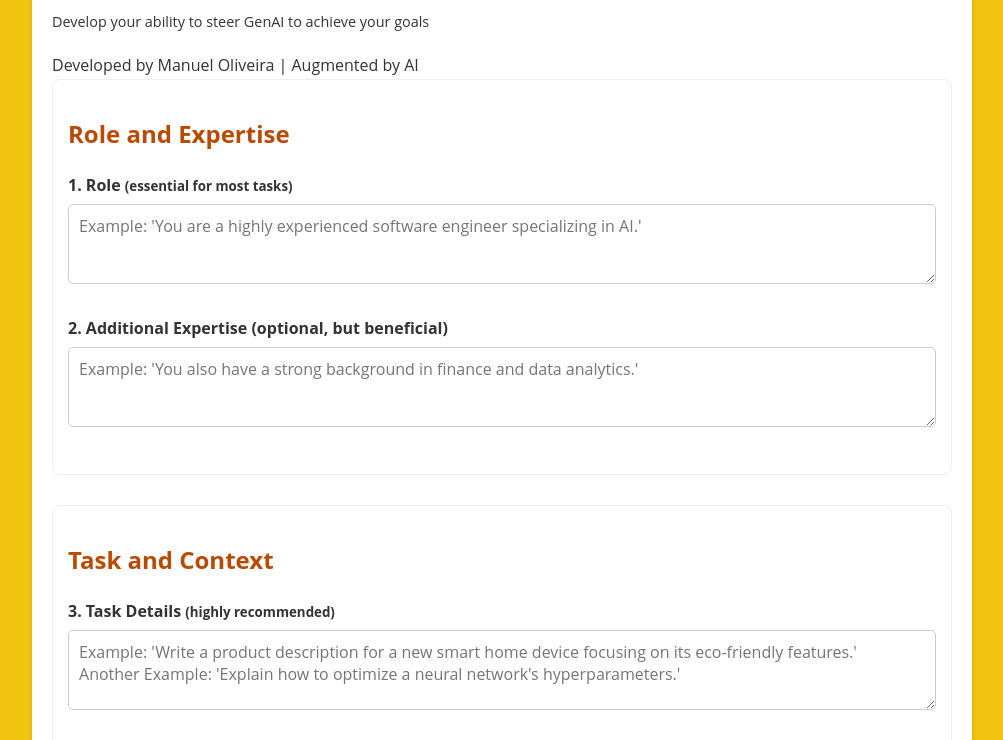
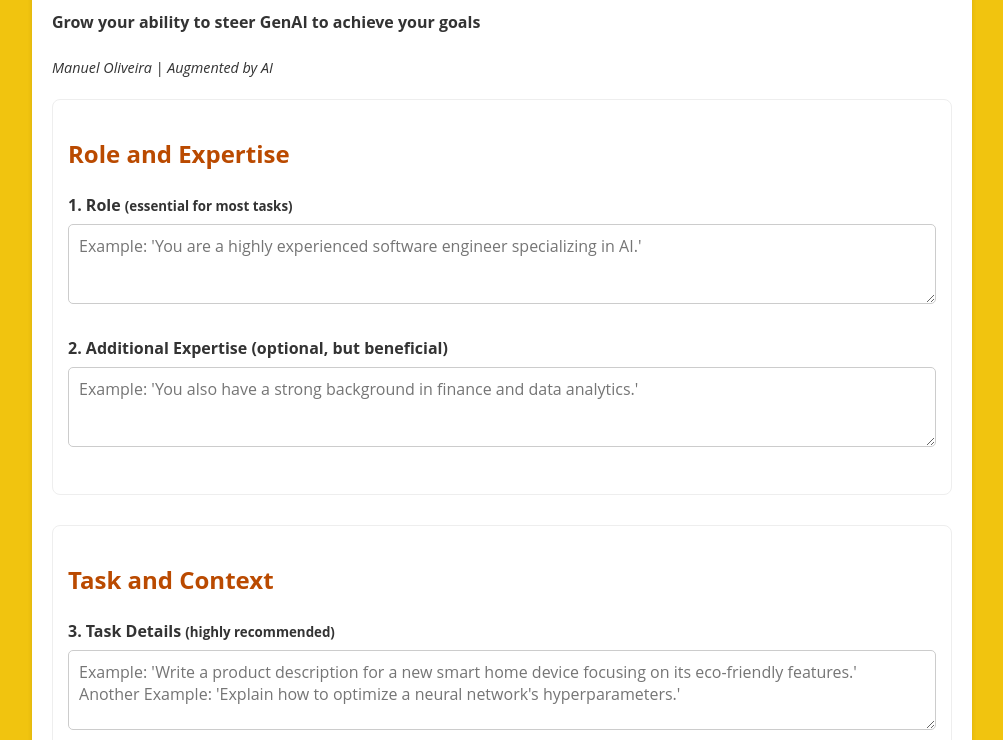
Before and after one commit to olivethree/promptcraft, a plain HTML site: page index.html in a window 1280 px wide. Shown: the part 134-874 px from the top of the page, without its empty margins (138-1141 px from the left). Drawn offline with Linux system fonts and the light colour scheme.

Commit message:
updated title info

```diff
--- a/index.html
+++ b/index.html
@@ -257,10 +257,12 @@
 <body>
     <div class="container">
         <h1>PromptCraft</h1>
+        <div style="font-size: 1.0rem; margin-bottom: 20px;">
+            <b>Grow your ability to steer GenAI to achieve your goals</b>
+        </div>
         <div style="font-size: 0.9rem; margin-bottom: 20px;">
-            Develop your ability to steer GenAI to achieve your goals
+            <i>Manuel Oliveira</i> | <i>Augmented by AI</i>
         </div>
-        <div>Developed by Manuel Oliveira | Augmented by AI</div>
 
         <div class="section">
             <h2>Role and Expertise</h2>
```
